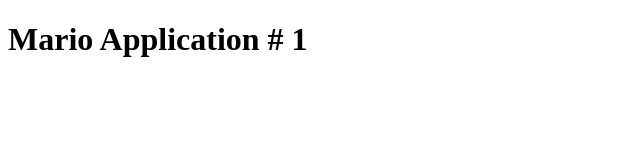
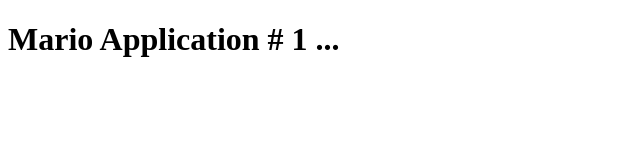
Before and after one commit to GenDecoder/Angular-2-Course-Project, an Angular app: page / in a window 1280 px wide. Shown: the top 160 px of the page, without its empty margins (0-640 px from the left). Built offline with nearby package versions, Linux system fonts and the light colour scheme.

Commit message:
PC WORK TEST WITH CORRECT USER

```diff
--- a/src/app/app.component.ts
+++ b/src/app/app.component.ts
@@ -6,6 +6,6 @@
   styleUrls: ['./app.component.css']
 })
 export class AppComponent {
-  title = 'Mario Application # 1';
+  title = 'Mario Application # 1 ...';
   description: string = 'With this app I will become a master';
 }
```
